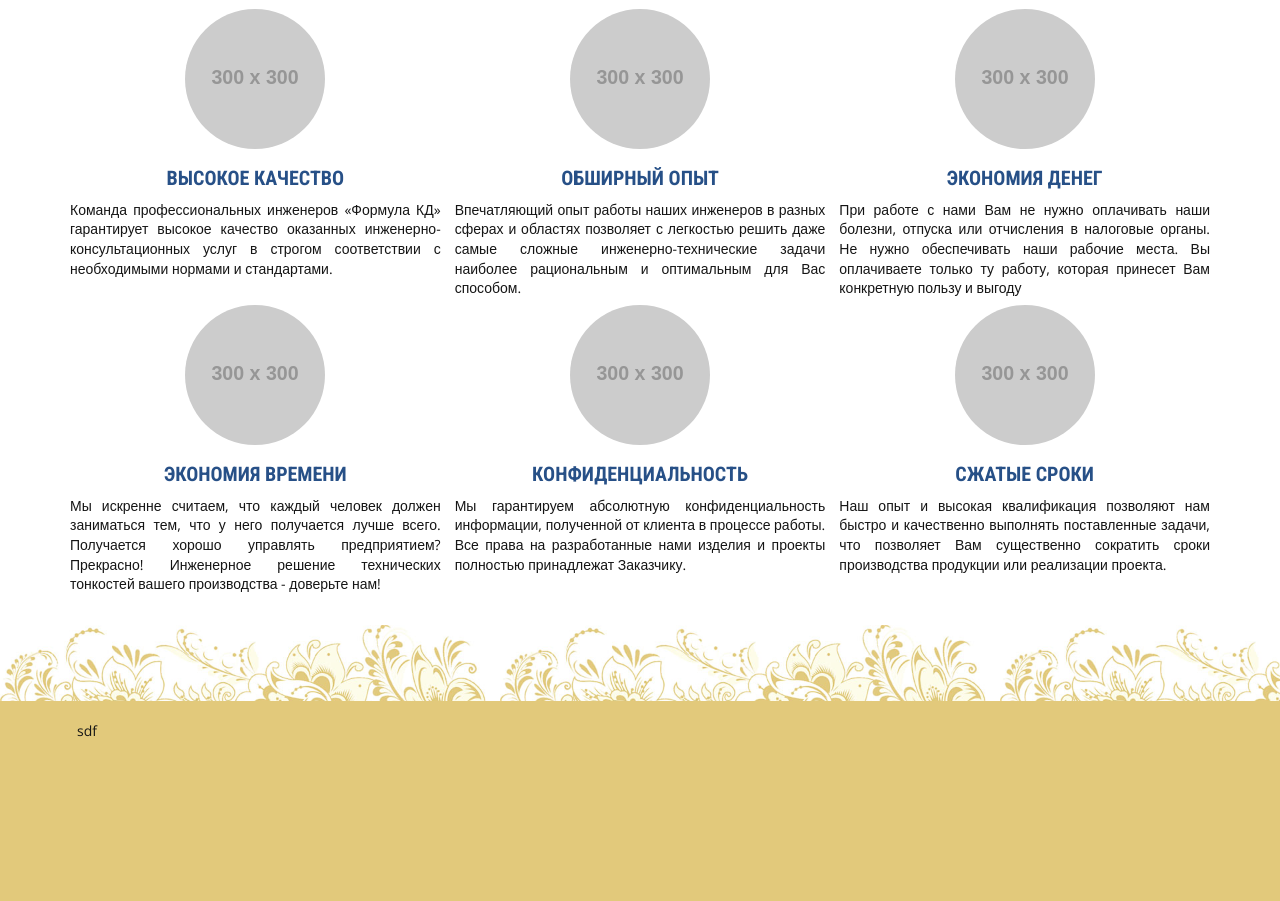
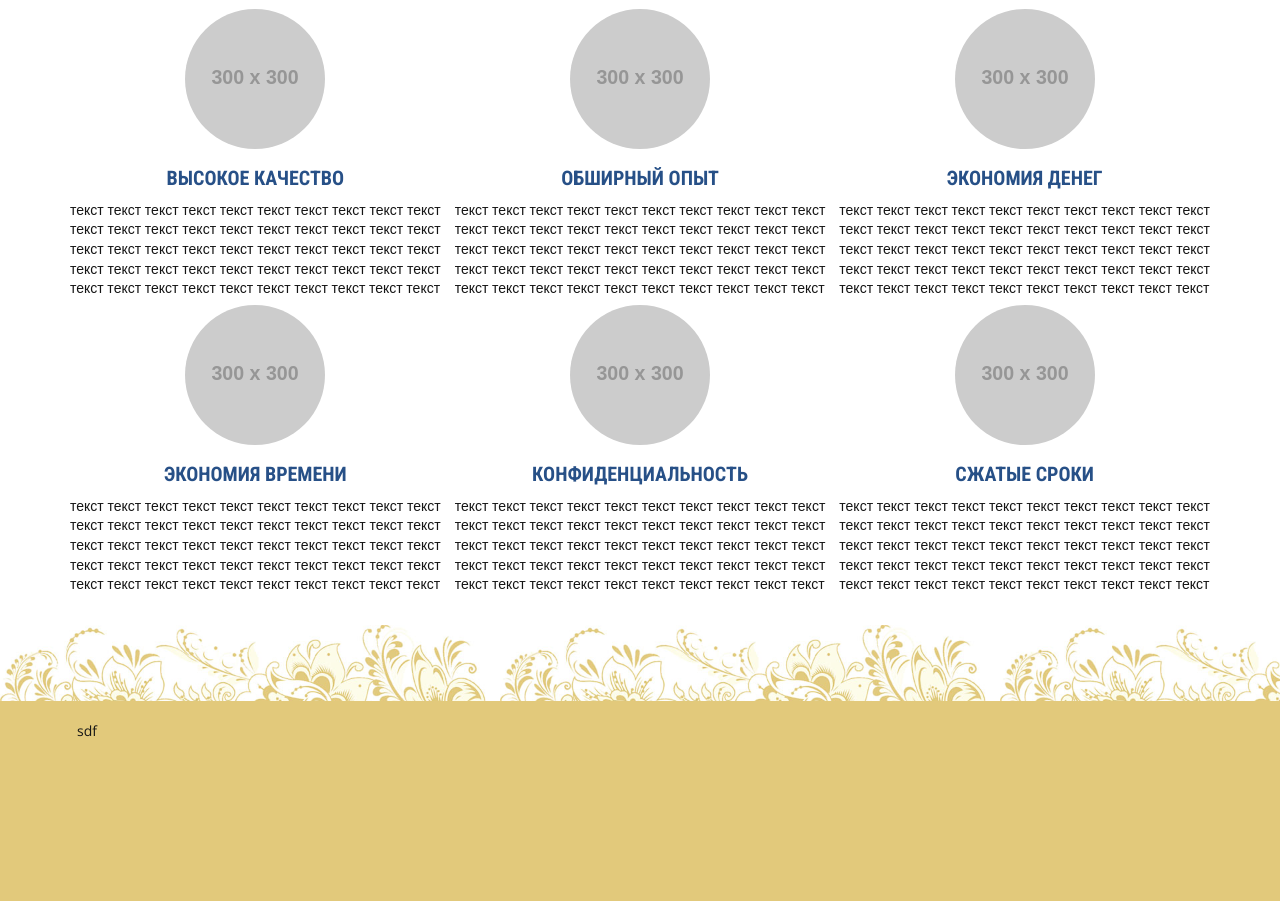
Before and after one commit to larek/ntc.nn.ru, a Yii app: template basic/views/site/index.php in a window 1280 px wide. Shown: the part 1125-2026 px from the top of the page. Run offline with PHP 8.4 and a stand-in for Yii, Linux system fonts and the light colour scheme; the template is opened without the code that fills it, so the values that code supplies are empty; grey boxes labelled with a size stand in for pictures from a placeholder-image service; some libraries are stand-ins or nearby versions; some web fonts are replaced.

Commit message:
example text on main page

```diff
--- a/basic/views/site/index.php
+++ b/basic/views/site/index.php
@@ -50,7 +50,8 @@ $this->registerCssFile('/fotorama/fotorama.css');
         <?= Html::a("О КОМПАНИИ",['site/view','guid'=>'about'],['class' => 'btn-frontPage'])?>
         <span class='separate'></span>
         <div class='frontPageText'>
-          «Нижегородский Туристический Центр» - это компания, которая образовалась в результате коллаборации опытных инженеров-конструкторов, расчетчиков и инженеров-технологов с целью предоставления профессиональных услуг по разработке, сопровождению или реализации инженерно-технических проектов.
+          «Нижегородский Туристический Центр» - это компания, текст текст текст текст текст текст текст текст текст текст текст текст текст текст текст текст текст текст текст текст
+          текст текст текст текст текст текст текст текст текст текст текст текст текст текст текст текст текст текст текст текст
         </div>
         <a href='/about' class='frontPageDivLink'>Подробнее</a>
     </div>
@@ -58,7 +59,9 @@ $this->registerCssFile('/fotorama/fotorama.css');
         <?= Html::a("ПАРТНЕРЫ",['site/view','guid'=>'partnery'],['class' => 'btn-frontPage'])?>
         <span class='separate'></span>
         <div class='frontPageText'>
-          Мы имеем партнерские соглашения с ведущими государственными университетами, лабораториями и промышленными производствами, что позволяет комплексно использовать последние научно-технические разработки, современное оборудование, профессионализм и интеллектуальные ресурсы.
+          текст текст текст текст текст текст текст текст текст текст текст текст текст текст текст текст текст текст текст текст            текст текст текст текст текст текст текст текст текст текст текст текст текст текст текст текст текст текст текст текст
+          текст текст текст текст текст текст текст текст текст текст текст текст текст текст текст текст текст текст текст текст
+
         </div>
         <a href='partnery' class='frontPageDivLink'>Подробнее</a>
     </div>
@@ -66,8 +69,8 @@ $this->registerCssFile('/fotorama/fotorama.css');
         <?= Html::a("СОТРУДНИЧЕСТВО",['site/view','guid'=>'sotrudnicestvo'],['class' => 'btn-frontPage'])?>
         <span class='separate'></span>
         <div class='frontPageText'>
-          Мы всегда открыты ко взаимовыгодному сотрудничеству с промышленными производствами с целью внедрения и предложения на рынок продукта с под­робной сопроводительной документацией и описанием технологических про­цессов, необходимых для производства серийных образцов.
-        </div>
+текст текст текст текст текст текст текст текст текст текст текст текст текст текст текст текст текст текст текст текст            текст текст текст текст текст текст текст текст текст текст текст текст текст текст текст текст текст текст текст текст
+          текст текст текст текст текст текст текст текст текст текст текст текст текст текст текст текст текст текст текст текст         </div>
         <a href='sotrudnicestvo' class='frontPageDivLink'>Подробнее</a>
     </div>
   </div>
@@ -101,50 +104,50 @@ $this->registerCssFile('/fotorama/fotorama.css');
                             <div class="cheap-tours__slider owl-carousel" style="display: block;">
                                 <div class="col-sm-12 col-md-12 col-lg-8 col-slg-8">
                                     <div class="cheap-tours__item" style="background-image: url('http://placehold.it/560x260')">
-                                                                                <a href="/ekskursii/obzornye/obzornaya-avtobusnaya-moskva/" class="cheap-tours__link"></a>
+                                                                                <a href="#" class="cheap-tours__link"></a>
 
                                         <div class="cheap-tours__content">
-                                            <a href="/ekskursii/obzornye/obzornaya-avtobusnaya-moskva/" class="cheap-tours__title">Ближайшие экскурсии</a>
+                                            <a href="#" class="cheap-tours__title">Ближайшие экскурсии</a>
                                         </div>
                                     </div>
                                 </div>
 
                                 <div class="col-sm-6 col-md-6 col-lg-4 col-slg-4">
                                     <div class="cheap-tours__item" style="background-image: url('http://placehold.it/300x300')">
-                                                                                <a href="/ekskursii/avtobusnye/" class="cheap-tours__link"></a>
+                                                                                <a href="#" class="cheap-tours__link"></a>
 
                                         <div class="cheap-tours__content">
-                                            <a href="/ekskursii/avtobusnye/" class="cheap-tours__title">Полезная информация</a>
+                                            <a href="#" class="cheap-tours__title">Полезная информация</a>
                                         </div>
                                     </div>
                                 </div>
 
                                 <div class="col-sm-6 col-md-6 col-lg-4 col-slg-4">
                                     <div class="cheap-tours__item" style="background-image: url('http://placehold.it/300x300')">
-                                                                                <a href="/ekskursii/peshehodnye/" class="cheap-tours__link"></a>
+                                                                                <a href="#" class="cheap-tours__link"></a>
 
                                         <div class="cheap-tours__content">
-                                            <a href="/ekskursii/peshehodnye/" class="cheap-tours__title">Отзывы</a>
+                                            <a href="#" class="cheap-tours__title">Отзывы</a>
                                         </div>
                                     </div>
                                 </div>
 
                                 <div class="col-sm-6 col-md-6 col-lg-4 col-slg-4">
                                     <div class="cheap-tours__item" style="background-image: url('http://placehold.it/300x300')">
-                                                                                <a href="/ekskursii/dlya-shkolnikov/" class="cheap-tours__link"></a>
+                                                                                <a href="#" class="cheap-tours__link"></a>
 
                                         <div class="cheap-tours__content">
-                                            <a href="/ekskursii/dlya-shkolnikov/" class="cheap-tours__title">Календарь экскурсий</a>
+                                            <a href="#" class="cheap-tours__title">Календарь экскурсий</a>
                                         </div>
                                     </div>
                                 </div>
 
                                 <div class="col-sm-6 col-md-6 col-lg-4 col-slg-4">
                                     <div class="cheap-tours__item" style="background-image: url('http://placehold.it/300x300')">
-                                                                                <a href="/ekskursii/individualnye/" class="cheap-tours__link"></a>
+                                                                                <a href="#" class="cheap-tours__link"></a>
 
                                         <div class="cheap-tours__content">
-                                            <a href="/ekskursii/individualnye/" class="cheap-tours__title">Акции</a>
+                                            <a href="#" class="cheap-tours__title">Акции</a>
                                         </div>
                                     </div>
                                 </div>
@@ -165,19 +168,22 @@ $this->registerCssFile('/fotorama/fotorama.css');
         <div class="col-sm-4 col-md-4 text-center">
           <img class="img-circle" src="http://placehold.it/300x300" alt="Generic placeholder image" width="140" height="140">
           <h2>ВЫСОКОЕ КАЧЕСТВО</h2>
-          <p>Команда профессиональных инженеров «Формула КД» гарантирует высокое качество оказанных инженерно-консультационных услуг в строгом соответствии с необходимыми нормами и стандартами.</p>
+          <p>текст текст текст текст текст текст текст текст текст текст  текст текст текст текст текст текст текст текст текст текст текст текст текст текст текст текст текст текст текст текст
+          текст текст текст текст текст текст текст текст текст текст текст текст текст текст текст текст текст текст текст текст </p>
 
         </div><!-- /.col-lg-4 -->
         <div class="col-sm-4 col-md-4 text-center">
           <img class="img-circle" src="http://placehold.it/300x300" alt="Generic placeholder image" width="140" height="140">
           <h2>ОБШИРНЫЙ ОПЫТ</h2>
-          <p>Впечатляющий опыт работы наших инженеров в разных сферах и областях позволяет с легкостью решить даже самые сложные инженерно-технические задачи наиболее рациональным и оптимальным для Вас способом.</p>
+         <p>текст текст текст текст текст текст текст текст текст текст  текст текст текст текст текст текст текст текст текст текст текст текст текст текст текст текст текст текст текст текст
+          текст текст текст текст текст текст текст текст текст текст текст текст текст текст текст текст текст текст текст текст </p>
 
         </div><!-- /.col-lg-4 -->
         <div class="col-sm-4 col-md-4 text-center">
           <img class="img-circle" src="http://placehold.it/300x300" alt="Generic placeholder image" width="140" height="140">
           <h2>ЭКОНОМИЯ ДЕНЕГ</h2>
-          <p>При работе с нами Вам не нужно оплачивать наши болезни, отпуска или отчисления в налоговые органы. Не нужно обеспечивать наши рабочие места. Вы оплачиваете только ту работу, которая принесет Вам конкретную пользу и выгоду</p>
+          <p>текст текст текст текст текст текст текст текст текст текст  текст текст текст текст текст текст текст текст текст текст текст текст текст текст текст текст текст текст текст текст
+          текст текст текст текст текст текст текст текст текст текст текст текст текст текст текст текст текст текст текст текст </p>
 
         </div><!-- /.col-lg-4 -->
   </div>
@@ -186,19 +192,22 @@ $this->registerCssFile('/fotorama/fotorama.css');
           <div class="col-sm-4 col-md-4 text-center">
             <img class="img-circle" src="http://placehold.it/300x300" alt="Generic placeholder image" width="140" height="140">
             <h2>ЭКОНОМИЯ ВРЕМЕНИ</h2>
-            <p>Мы искренне считаем, что каждый человек должен заниматься тем, что у него получается лучше всего. Получается хорошо управлять предприятием? Прекрасно! Инженерное решение технических тонкостей вашего производства - доверьте нам!</p>
+            <p>текст текст текст текст текст текст текст текст текст текст  текст текст текст текст текст текст текст текст текст текст текст текст текст текст текст текст текст текст текст текст
+          текст текст текст текст текст текст текст текст текст текст текст текст текст текст текст текст текст текст текст текст </p>
 
           </div><!-- /.col-lg-4 -->
           <div class="col-sm-4 col-md-4 text-center">
             <img class="img-circle" src="http://placehold.it/300x300" alt="Generic placeholder image" width="140" height="140">
             <h2>КОНФИДЕНЦИАЛЬНОСТЬ</h2>
-            <p>Мы гарантируем абсолютную конфиденциальность информации, полученной от клиента в процессе работы. Все права на разработанные нами изделия и проекты полностью принадлежат Заказчику.</p>
+            <p>текст текст текст текст текст текст текст текст текст текст  текст текст текст текст текст текст текст текст текст текст текст текст текст текст текст текст текст текст текст текст
+          текст текст текст текст текст текст текст текст текст текст текст текст текст текст текст текст текст текст текст текст </p>
 
           </div><!-- /.col-lg-4 -->
           <div class="col-sm-4 col-md-4 text-center">
             <img class="img-circle" src="http://placehold.it/300x300" alt="Generic placeholder image" width="140" height="140">
             <h2>СЖАТЫЕ СРОКИ</h2>
-            <p>Наш опыт и высокая квалификация позволяют нам быстро и качественно выполнять поставленные задачи, что позволяет Вам существенно сократить сроки производства продукции или реализации проекта.</p>
+           <p>текст текст текст текст текст текст текст текст текст текст  текст текст текст текст текст текст текст текст текст текст текст текст текст текст текст текст текст текст текст текст
+          текст текст текст текст текст текст текст текст текст текст текст текст текст текст текст текст текст текст текст текст </p>
 
           </div><!-- /.col-lg-4 -->
     </div>
```
